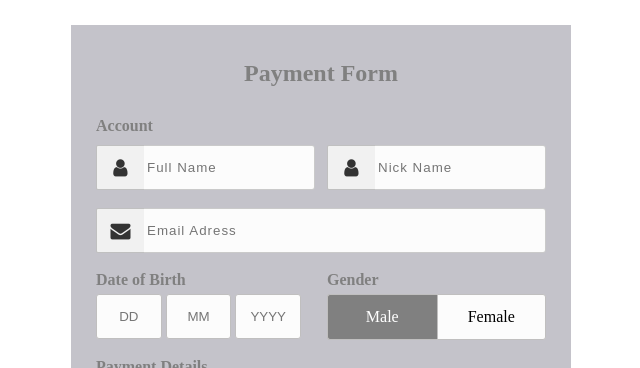
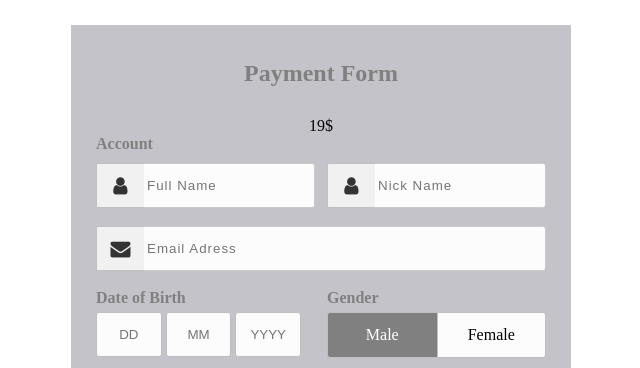
Before and after one commit to rakshan-k/20CYS202-UID, a plain HTML site: page Mini-Project/payment.html in a window 1280 px wide. Shown: the top 368 px of the page, without its empty margins (319-959 px from the left). Drawn offline with Linux system fonts and the light colour scheme.

Commit message:
payment price

```diff
--- a/Mini-Project/payment.html
+++ b/Mini-Project/payment.html
@@ -13,6 +13,9 @@
 <body>
     <div class="wrapper">
         <h2>Payment Form</h2>
+        <center>
+        <p>19$</p>
+        </center>
         <form method="POST">
             <h4>Account</h4>
             <div class="input-group">
```
